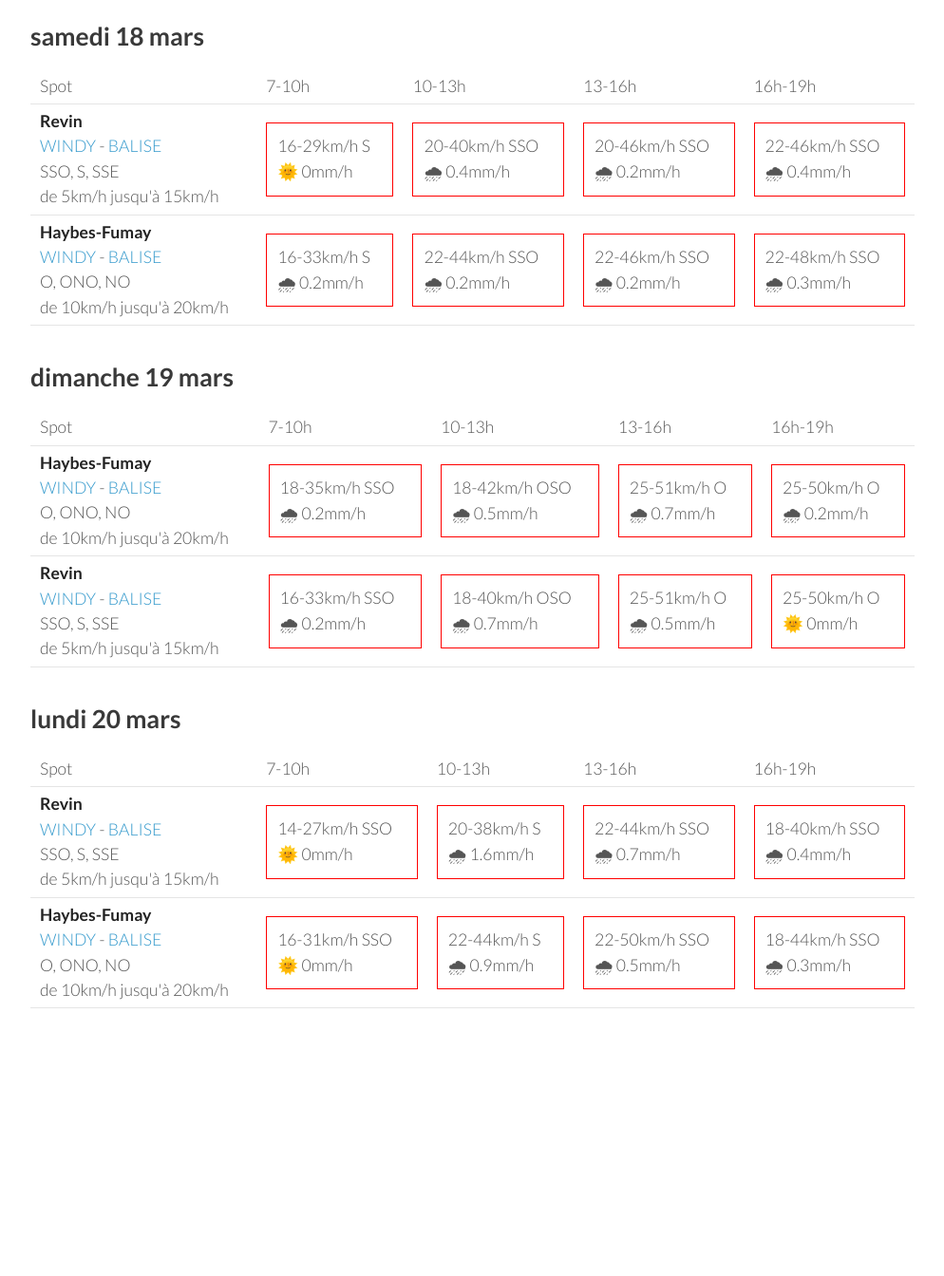
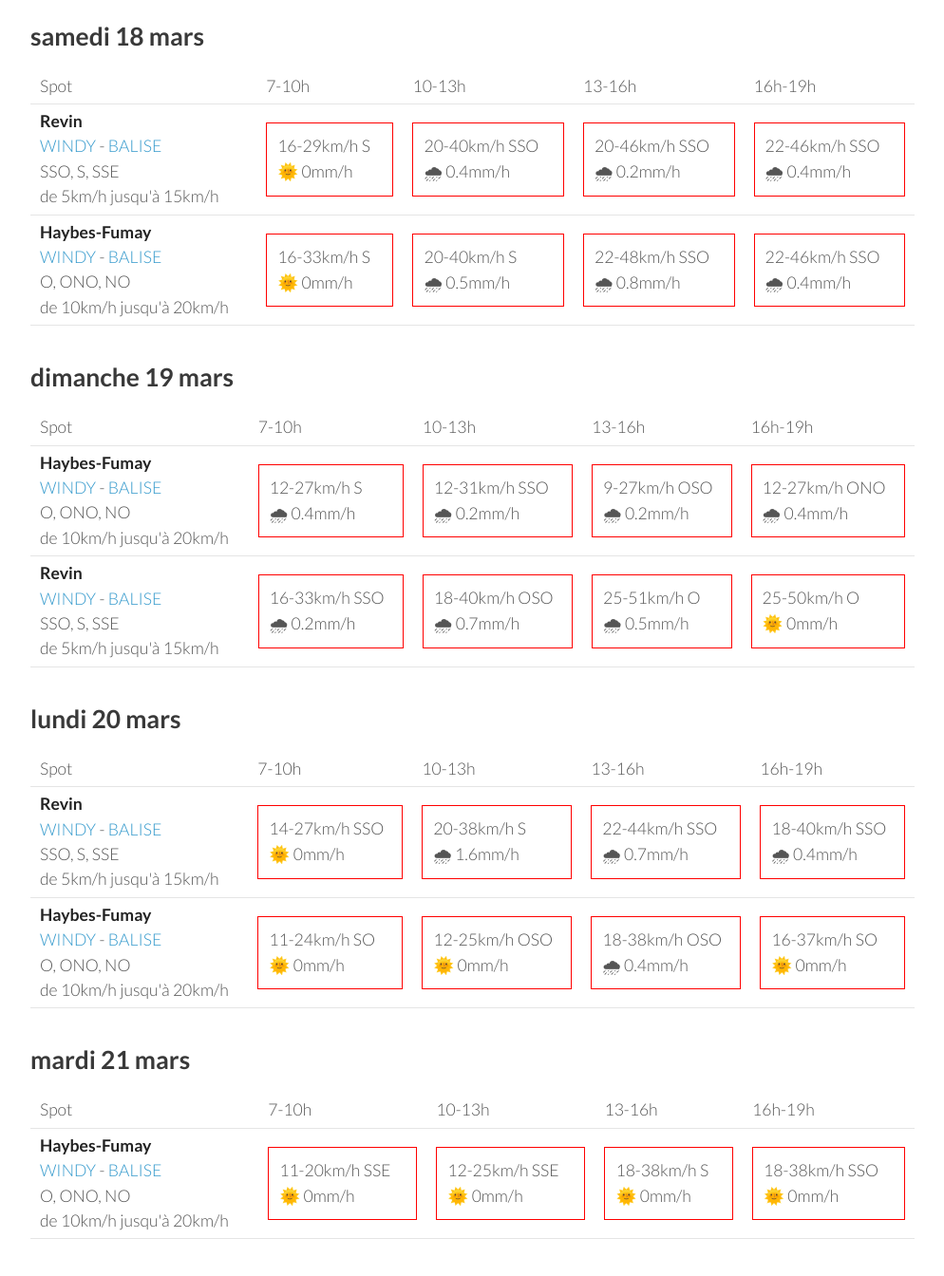
Before and after one commit to parapente-dans-le-nord/parapente-dans-le-nord.github.io, a Jekyll site: the page built from ardennes.markdown, in a window 1280 px wide and 1400 px high, scrolled down 976 px. Shown: the top 1344 px of the window at 95% size, without its empty margins (26-1020 px from the left). Built offline with Jekyll 4.4.1, drawn with Linux system fonts in a browser that asks for light colours; before the commit the page ends 2166 px from its top, so only the background shows below that; some of the changed text lies outside the part shown.

Commit message:
update index.markdown

```diff
--- a/ardennes.markdown
+++ b/ardennes.markdown
@@ -7,7 +7,7 @@ title:  "Tous les spots"
 {: .links}
 
 # Prevision Windy, modèle Arome
-page mise à jour le jeudi 16 mars 06:10
+page mise à jour le jeudi 16 mars 10:10
 
 ## jeudi 16 mars
 
@@ -106,10 +106,10 @@ page mise à jour le jeudi 16 mars 06:10
 <tr>
         <td><strong>Haybes-Fumay</strong><br><a href="https://windy.com/49.998/4.715?49.913,4.738,10">WINDY</a> - <span class=""><a href="http://www.balisemeteo.com/balise.php?idBalise=104">BALISE</a> </span><br> <span class="vent-favorable">O, ONO, NO</span><br><span class="force-vent">de 10km/h jusqu'à 20km/h</span> </td>
 
-            <td><div class="not-flyable"><p>16-33km/h S</p><p>🌧 0.2mm/h</p></div></td>
-            <td><div class="not-flyable"><p>22-44km/h SSO</p><p>🌧 0.2mm/h</p></div></td>
-            <td><div class="not-flyable"><p>22-46km/h SSO</p><p>🌧 0.2mm/h</p></div></td>
-            <td><div class="not-flyable"><p>22-48km/h SSO</p><p>🌧 0.3mm/h</p></div></td>
+            <td><div class="not-flyable"><p>16-33km/h S</p><p>🌞 0mm/h</p></div></td>
+            <td><div class="not-flyable"><p>20-40km/h S</p><p>🌧 0.5mm/h</p></div></td>
+            <td><div class="not-flyable"><p>22-48km/h SSO</p><p>🌧 0.8mm/h</p></div></td>
+            <td><div class="not-flyable"><p>22-46km/h SSO</p><p>🌧 0.4mm/h</p></div></td>
 
 
     </tr>
@@ -132,10 +132,10 @@ page mise à jour le jeudi 16 mars 06:10
 <tr>
         <td><strong>Haybes-Fumay</strong><br><a href="https://windy.com/49.998/4.715?49.913,4.738,10">WINDY</a> - <span class=""><a href="http://www.balisemeteo.com/balise.php?idBalise=104">BALISE</a> </span><br> <span class="vent-favorable">O, ONO, NO</span><br><span class="force-vent">de 10km/h jusqu'à 20km/h</span> </td>
 
-            <td><div class="not-flyable"><p>18-35km/h SSO</p><p>🌧 0.2mm/h</p></div></td>
-            <td><div class="not-flyable"><p>18-42km/h OSO</p><p>🌧 0.5mm/h</p></div></td>
-            <td><div class="not-flyable"><p>25-51km/h O</p><p>🌧 0.7mm/h</p></div></td>
-            <td><div class="not-flyable"><p>25-50km/h O</p><p>🌧 0.2mm/h</p></div></td>
+            <td><div class="not-flyable"><p>12-27km/h S</p><p>🌧 0.4mm/h</p></div></td>
+            <td><div class="not-flyable"><p>12-31km/h SSO</p><p>🌧 0.2mm/h</p></div></td>
+            <td><div class="not-flyable"><p>9-27km/h OSO</p><p>🌧 0.2mm/h</p></div></td>
+            <td><div class="not-flyable"><p>12-27km/h ONO</p><p>🌧 0.4mm/h</p></div></td>
 
 
     </tr>
@@ -178,10 +178,10 @@ page mise à jour le jeudi 16 mars 06:10
 <tr>
         <td><strong>Haybes-Fumay</strong><br><a href="https://windy.com/49.998/4.715?49.913,4.738,10">WINDY</a> - <span class=""><a href="http://www.balisemeteo.com/balise.php?idBalise=104">BALISE</a> </span><br> <span class="vent-favorable">O, ONO, NO</span><br><span class="force-vent">de 10km/h jusqu'à 20km/h</span> </td>
 
-            <td><div class="not-flyable"><p>16-31km/h SSO</p><p>🌞 0mm/h</p></div></td>
-            <td><div class="not-flyable"><p>22-44km/h S</p><p>🌧 0.9mm/h</p></div></td>
-            <td><div class="not-flyable"><p>22-50km/h SSO</p><p>🌧 0.5mm/h</p></div></td>
-            <td><div class="not-flyable"><p>18-44km/h SSO</p><p>🌧 0.3mm/h</p></div></td>
+            <td><div class="not-flyable"><p>11-24km/h SO</p><p>🌞 0mm/h</p></div></td>
+            <td><div class="not-flyable"><p>12-25km/h OSO</p><p>🌞 0mm/h</p></div></td>
+            <td><div class="not-flyable"><p>18-38km/h OSO</p><p>🌧 0.4mm/h</p></div></td>
+            <td><div class="not-flyable"><p>16-37km/h SO</p><p>🌞 0mm/h</p></div></td>
 
 
     </tr>
@@ -189,3 +189,29 @@ page mise à jour le jeudi 16 mars 06:10
 </tbody>
 </table>
 {:/}
+## mardi 21 mars
+
+{::nomarkdown}
+<table>
+  <tbody>
+    <tr>
+      <td>Spot</td>
+      <td>7-10h</td>
+      <td>10-13h</td>
+      <td>13-16h</td>
+      <td>16h-19h</td>
+    </tr>
+<tr>
+        <td><strong>Haybes-Fumay</strong><br><a href="https://windy.com/49.998/4.715?49.913,4.738,10">WINDY</a> - <span class=""><a href="http://www.balisemeteo.com/balise.php?idBalise=104">BALISE</a> </span><br> <span class="vent-favorable">O, ONO, NO</span><br><span class="force-vent">de 10km/h jusqu'à 20km/h</span> </td>
+
+            <td><div class="not-flyable"><p>11-20km/h SSE</p><p>🌞 0mm/h</p></div></td>
+            <td><div class="not-flyable"><p>12-25km/h SSE</p><p>🌞 0mm/h</p></div></td>
+            <td><div class="not-flyable"><p>18-38km/h S</p><p>🌞 0mm/h</p></div></td>
+            <td><div class="not-flyable"><p>18-38km/h SSO</p><p>🌞 0mm/h</p></div></td>
+
+
+    </tr>
+
+</tbody>
+</table>
+{:/}
```
